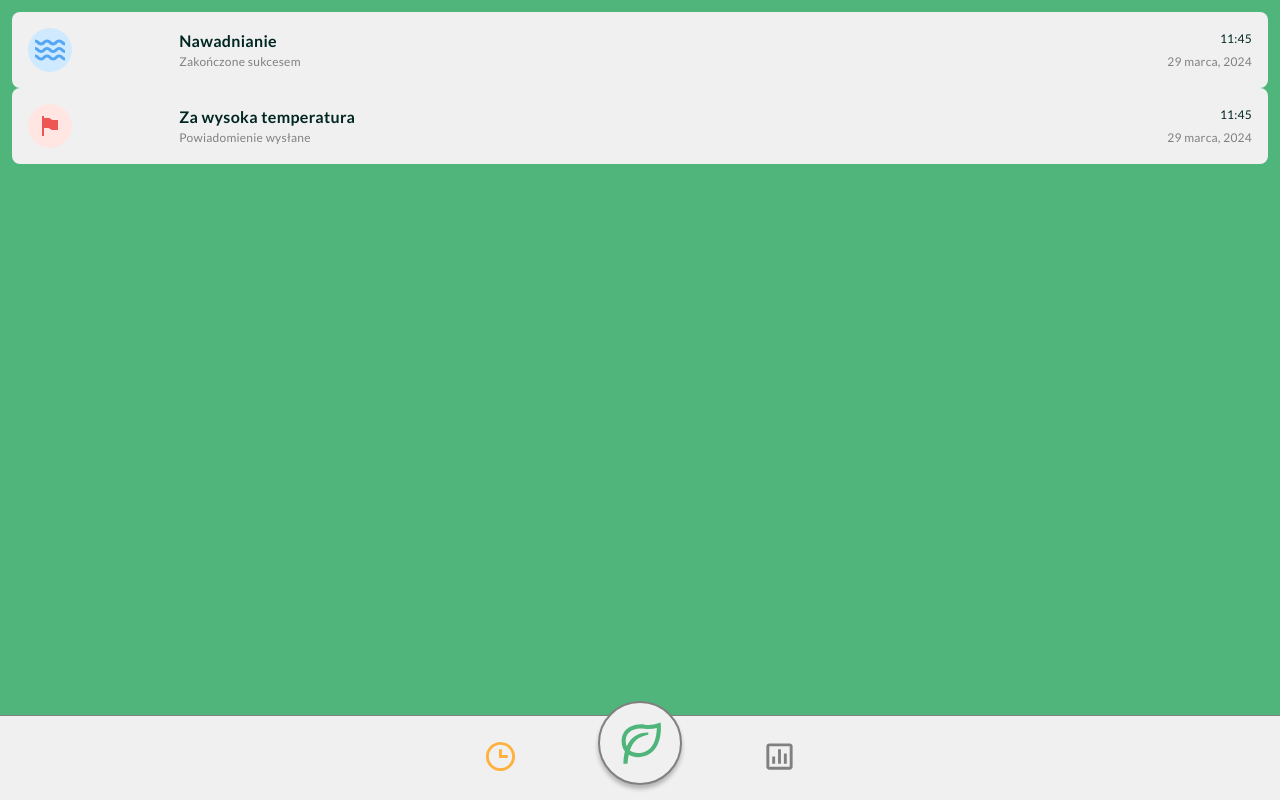
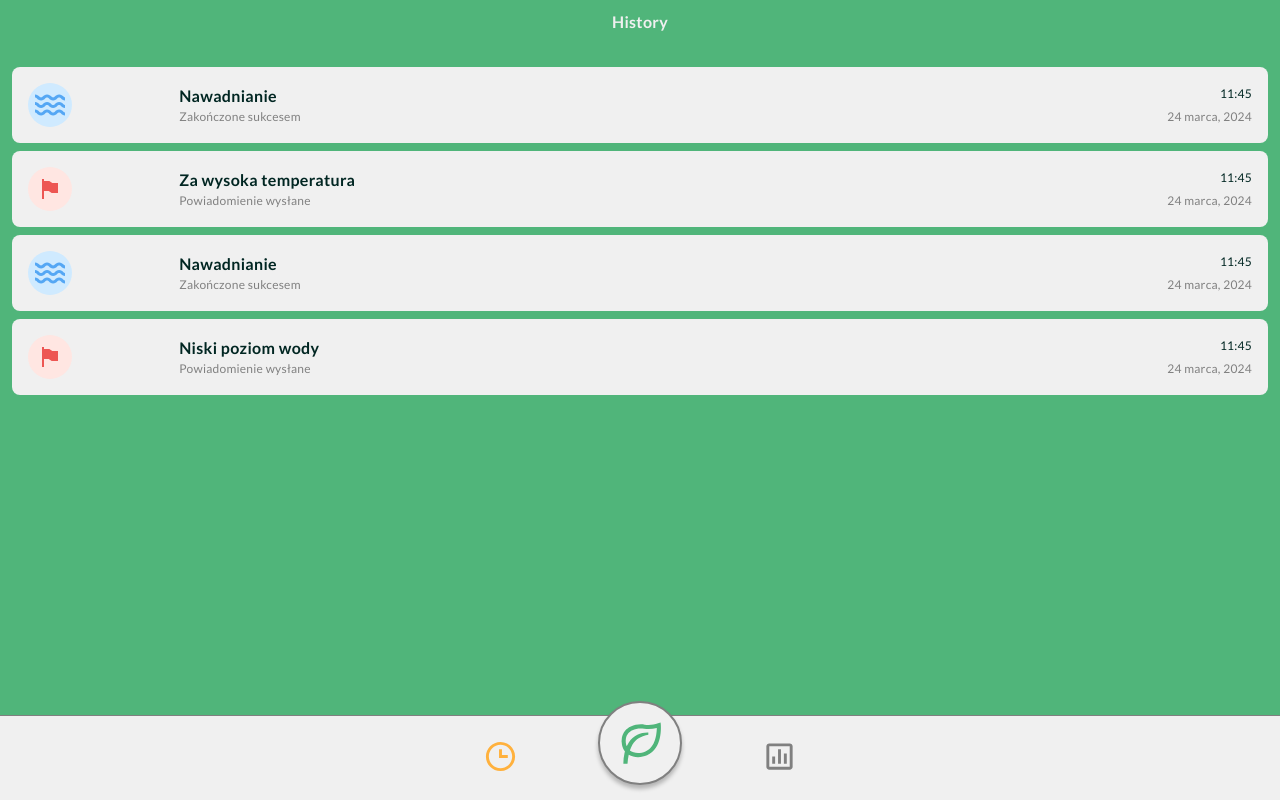
Before and after one commit to Pabiak/MonsterPot, a React (Vite) app: page /history in a window 1280 px wide. Built offline with nearby package versions, Linux system fonts and the light colour scheme; no server answers.

Commit message:
PT-24 add history page

```diff
--- a/src/pages/HistoryPage/HistoryPage.scss
+++ b/src/pages/HistoryPage/HistoryPage.scss
@@ -0,0 +1,31 @@
+@import '../../variables.scss';
+
+.history-page {
+  display: flex;
+  flex-direction: column;
+  align-items: flex-start;
+  justify-content: center;
+  text-align: center;
+  width: 100%;
+  padding: 0.75rem;
+
+  &__title {
+    font-size: 1rem;
+    font-weight: bold;
+    letter-spacing: 0.02em;
+    color: $color-white;
+    text-align: center;
+    width: 100%;
+    margin-bottom: 2.25rem;
+  }
+
+  &__container {
+    display: flex;
+    flex-direction: column;
+    align-items: center;
+    justify-content: center;
+    width: 100%;
+    gap: 0.5rem;
+    margin-bottom: 84px;
+  }
+}
--- a/src/pages/HistoryPage/HistoryPage.tsx
+++ b/src/pages/HistoryPage/HistoryPage.tsx
@@ -1,10 +1,17 @@
 import HistoryTile from '@/components/HistoryTile/HistoryTile';
 import HISTORY_TILE_TYPE from '@/types/enums/components/HistoryTypes';
 
+import './HistoryPage.scss';
+
 const HistoryPage = () => (
-  <div style={{ padding: '0.75rem' }}>
-    <HistoryTile type={HISTORY_TILE_TYPE.WATERING} title="Nawadnianie" subtext="Zakończone sukcesem" date="29 marca, 2024" />
-    <HistoryTile type={HISTORY_TILE_TYPE.ERROR} title="Za wysoka temperatura" subtext="Powiadomienie wysłane" date="29 marca, 2024" />
+  <div className="history-page">
+    <span className="history-page__title">History</span>
+    <div className="history-page__container">
+      <HistoryTile type={HISTORY_TILE_TYPE.WATERING} title="Nawadnianie" subtext="Zakończone sukcesem" date="24 marca, 2024" />
+      <HistoryTile type={HISTORY_TILE_TYPE.ERROR} title="Za wysoka temperatura" subtext="Powiadomienie wysłane" date="24 marca, 2024" />
+      <HistoryTile type={HISTORY_TILE_TYPE.WATERING} title="Nawadnianie" subtext="Zakończone sukcesem" date="24 marca, 2024" />
+      <HistoryTile type={HISTORY_TILE_TYPE.ERROR} title="Niski poziom wody" subtext="Powiadomienie wysłane" date="24 marca, 2024" />
+    </div>
   </div>
 );
 
--- a/src/pages/HomePage/HomePage.scss
+++ b/src/pages/HomePage/HomePage.scss
@@ -1,6 +1,6 @@
 @import '../../variables.scss';
 
-.homepage {
+.home-page {
   display: flex;
   flex-direction: column;
   align-items: flex-start;
--- a/src/pages/HomePage/HomePage.tsx
+++ b/src/pages/HomePage/HomePage.tsx
@@ -1,27 +1,30 @@
+import PARAMETER_TYPES from '@/types/enums/components/ParameterTypes';
+
 import Parameter from '@/components/Parameter/Parameter';
-import './HomePage.scss';
-import PARAMETER_TYPES from '@/types/enums/components/ParameterTypes';
 import Button from '@/components/Button/Button';
+
 import FlowerImage from '@/assets/flower.png';
 
+import './HomePage.scss';
+
 const HomePage = () => (
-  <div className="homepage">
-    <span className="homepage__title">Homepage</span>
-    <div className="homepage__flower-info-container">
-      <h1 className="homepage__flower-name">Monstera</h1>
-      <span className="homepage__last-watering">Ostatnie podlewanie: 12:36</span>
+  <div className="home-page">
+    <span className="home-page__title">Homepage</span>
+    <div className="home-page__flower-info-container">
+      <h1 className="home-page__flower-name">Monstera</h1>
+      <span className="home-page__last-watering">Ostatnie podlewanie: 12:36</span>
     </div>
-    <div className="homepage__card">
-      <img src={FlowerImage} alt="flower" className="homepage__card__flower" />
-      <div className="homepage__card__parameters">
+    <div className="home-page__card">
+      <img src={FlowerImage} alt="flower" className="home-page__card__flower" />
+      <div className="home-page__card__parameters">
         <Parameter type={PARAMETER_TYPES.HUMIDITY} value="75%" />
         <Parameter type={PARAMETER_TYPES.LIGHT} value="84%" />
         <Parameter type={PARAMETER_TYPES.TEMPERATURE} value="17C" />
       </div>
-      <div className="homepage__card__last-update">
+      <div className="home-page__card__last-update">
         Ostatnia aktualizacja: 29.05.2024 10:45
       </div>
-      <div className="homepage__card__button">
+      <div className="home-page__card__button">
         <Button text="Pobierz aktualne dane" onClick={() => console.log('Aktualne dane')} />
       </div>
     </div>
```
